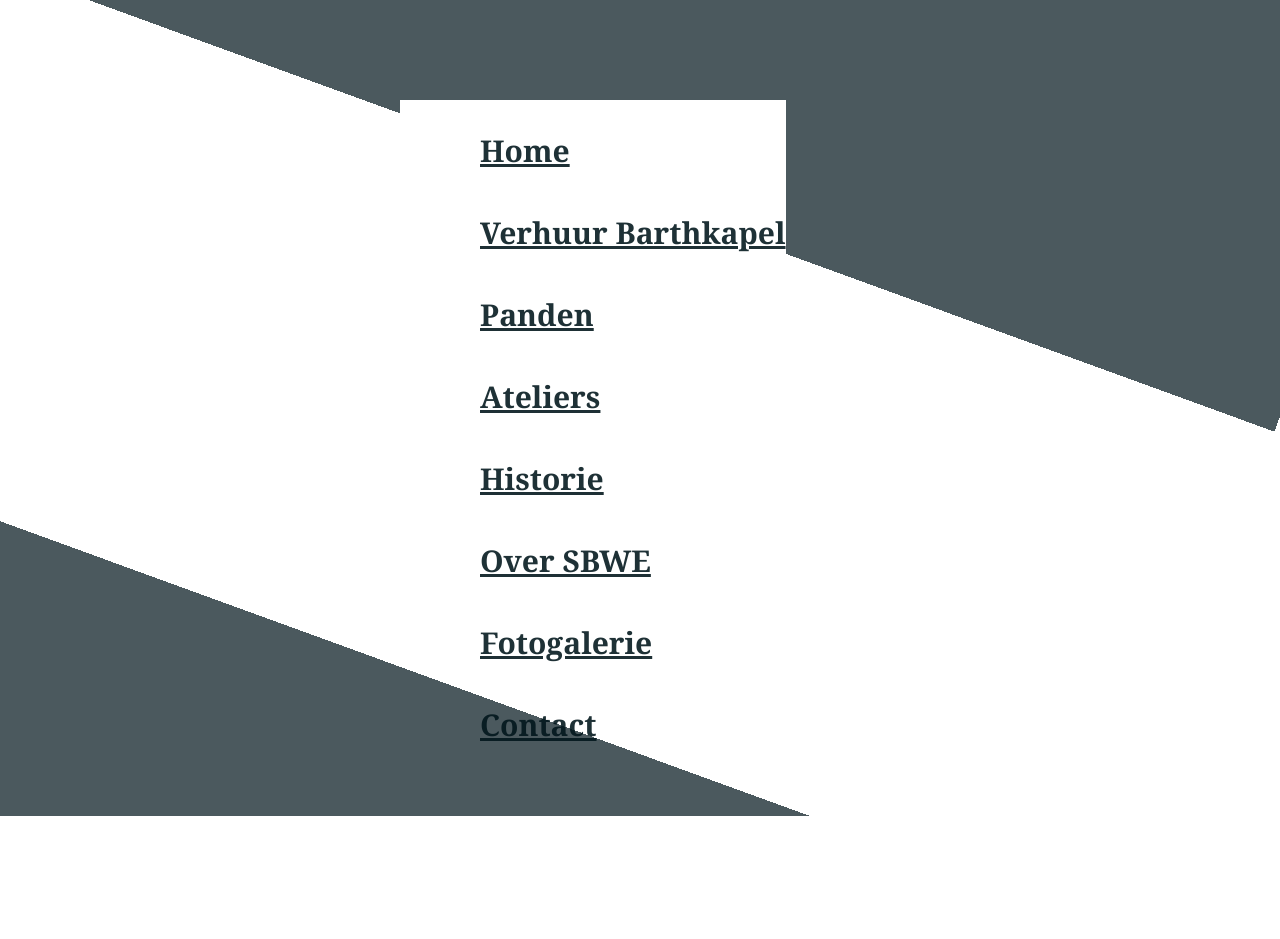
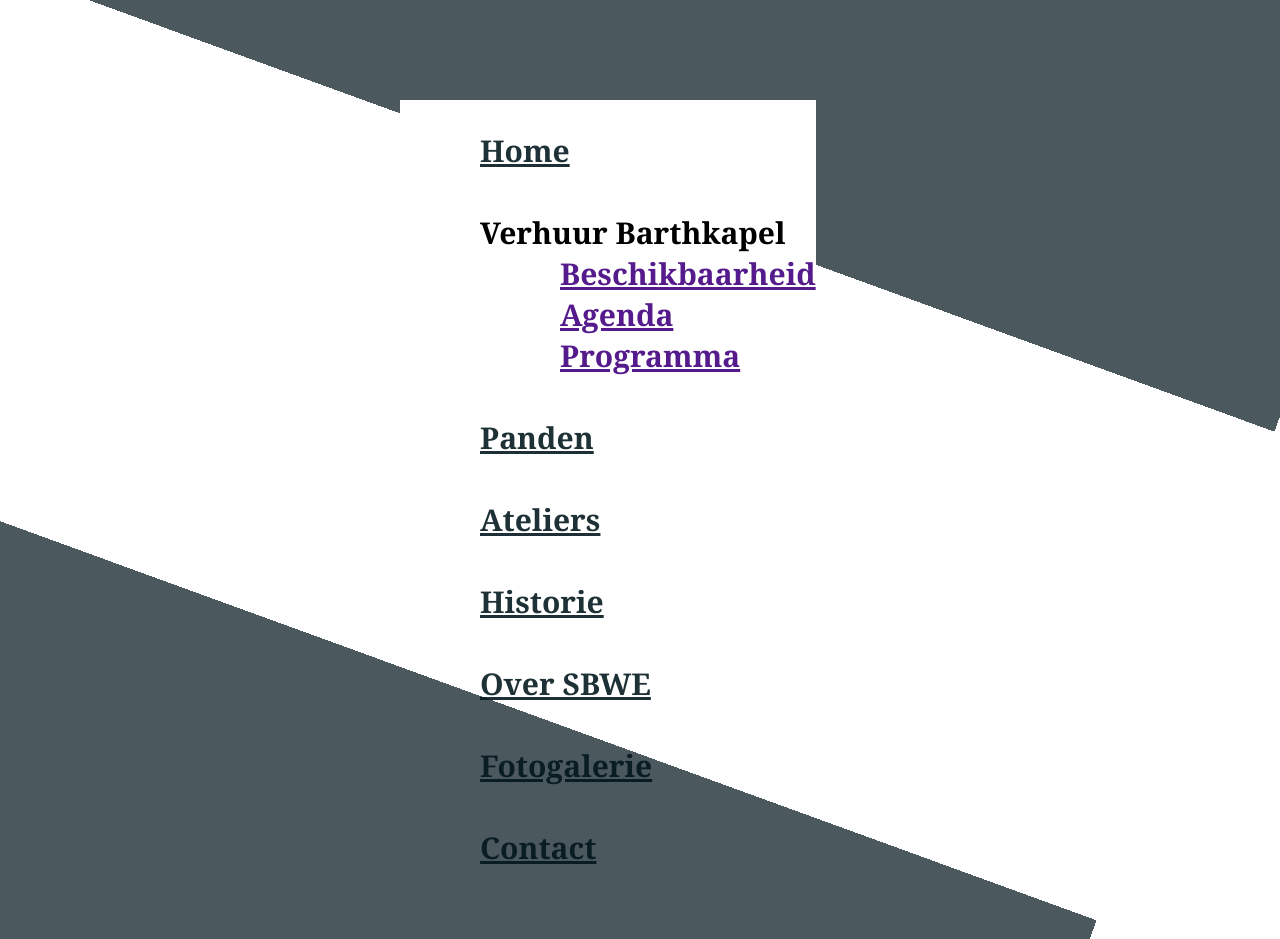
Before and after one commit to Purple6Yellow/SBWE, a Django app: page /inhoud.html/ in a window 1280 px wide. Before the commit the page ends 816 px from the top, so only its background shows below. Run offline with Django 3.2, Linux system fonts and the light colour scheme.

Commit message:
20 december 23:05

```diff
--- a/blog/templates/VerhuurBK.html
+++ b/blog/templates/VerhuurBK.html
@@ -53,19 +53,19 @@
 
 
             <div class="row">
-                <div class="col">
+                <div class="col-sm-2">
                     <figure>
                         <a href="/ReserveringBK.html"> <img class="img3st" src="{%static 'img/NotreDame.webp' %}" alt="Reservering"> </a> <br>
                         <figcaption>Reservering</figcaption>
                     </figure>
                 </div>
-                <div class="col">
+                <div class="col-sm-2">
                     <figure>
                         <a href="/AgendaBK"> <img class="img3st" src="{%static 'img/NotreDame.webp' %}" alt="Agenda Barthkapel"> </a> <br>
                         <figcaption>Beschikbaarheid</figcaption>
                     </figure>
                 </div>
-                <div class="col">
+                <div class="col-sm-2">
 
                 <figure>
                     <a href="/post_list.html"> <img class="img3st" src="{%static 'img/NotreDame.webp' %}" alt="Ateliers"> </a> <br>
--- a/blog/templates/inhoud.html
+++ b/blog/templates/inhoud.html
@@ -26,7 +26,20 @@
                     <ul>
 
                         <ul> <a class="V" href="/index.html">       Home     </a></ul> <br>
-                        <ul> <a class="V" href="/VerhuurBK.html">   Verhuur Barthkapel </a></ul> <br>
+                        <ul> <div class="dorpdown">
+                                <div class="btn btn-secondary dropdown-toggle" type="button" data-bs-toggle="dropdown" aria-expanded="false">
+                                Verhuur Barthkapel
+                                </div>
+                                <ul class="dropdown-menu">
+                                    <ul> <a class="dropdown-item" href=""> Beschikbaarheid </a></ul>
+                                    <ul> <a class="dropdown-item" href=""> Agenda </a></ul>
+                                    <ul> <a class="dropdown-item" href=""> Programma </a></ul>
+                                </ul>
+                            </div>
+
+
+                        <!--<a class="V dropdown-menu" href="/VerhuurBK.html">   Verhuur Barthkapel </a> <br> -->
+                        </ul> <br>
                         <ul> <a class="V" href="/Panden.html">      Panden </a></ul><br>
                         <ul> <a class="V" href="/Ateliers.html">    Ateliers  </a></ul><br>
                         <ul> <a class="V" href="">                  Historie </a></ul><br>
@@ -36,6 +49,11 @@
 
                     </ul>
             </div>
+
+
+
+
+
 
 
             <!-- schuine onder gedeelte-->
```
